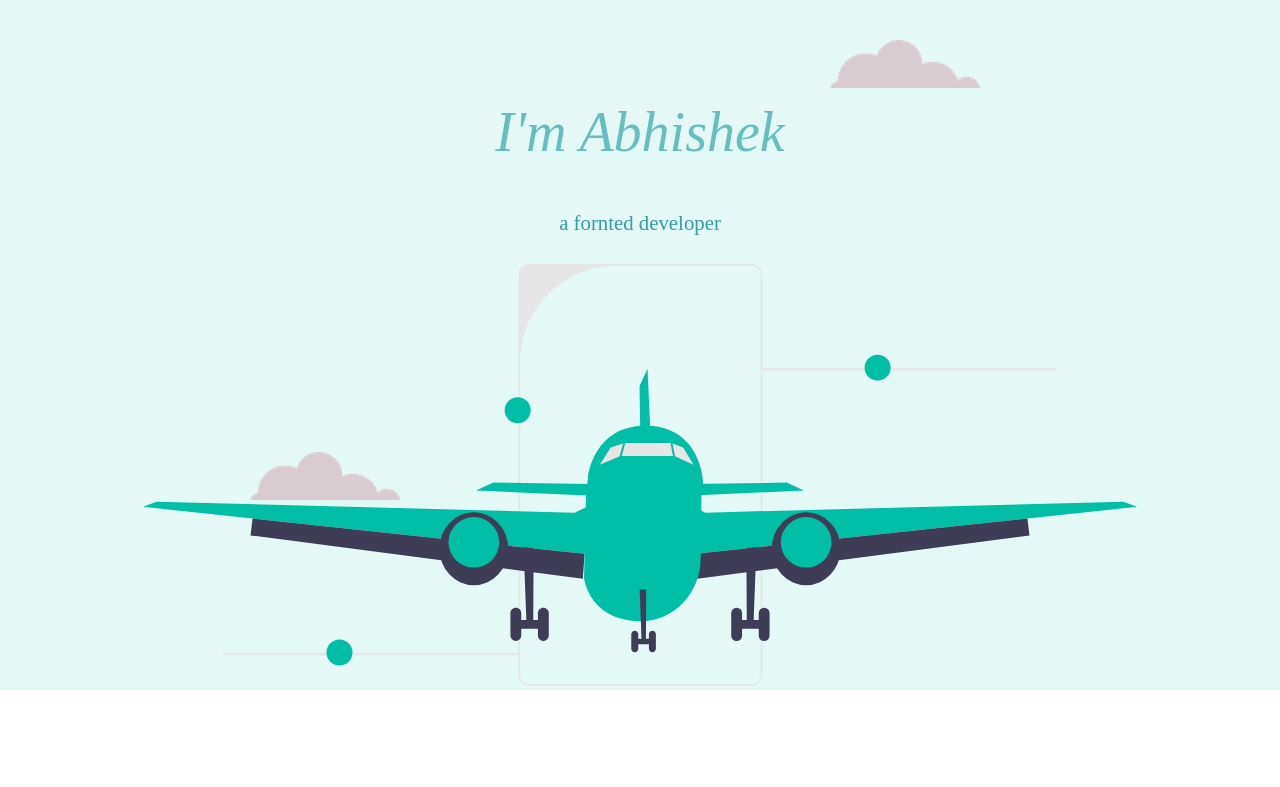
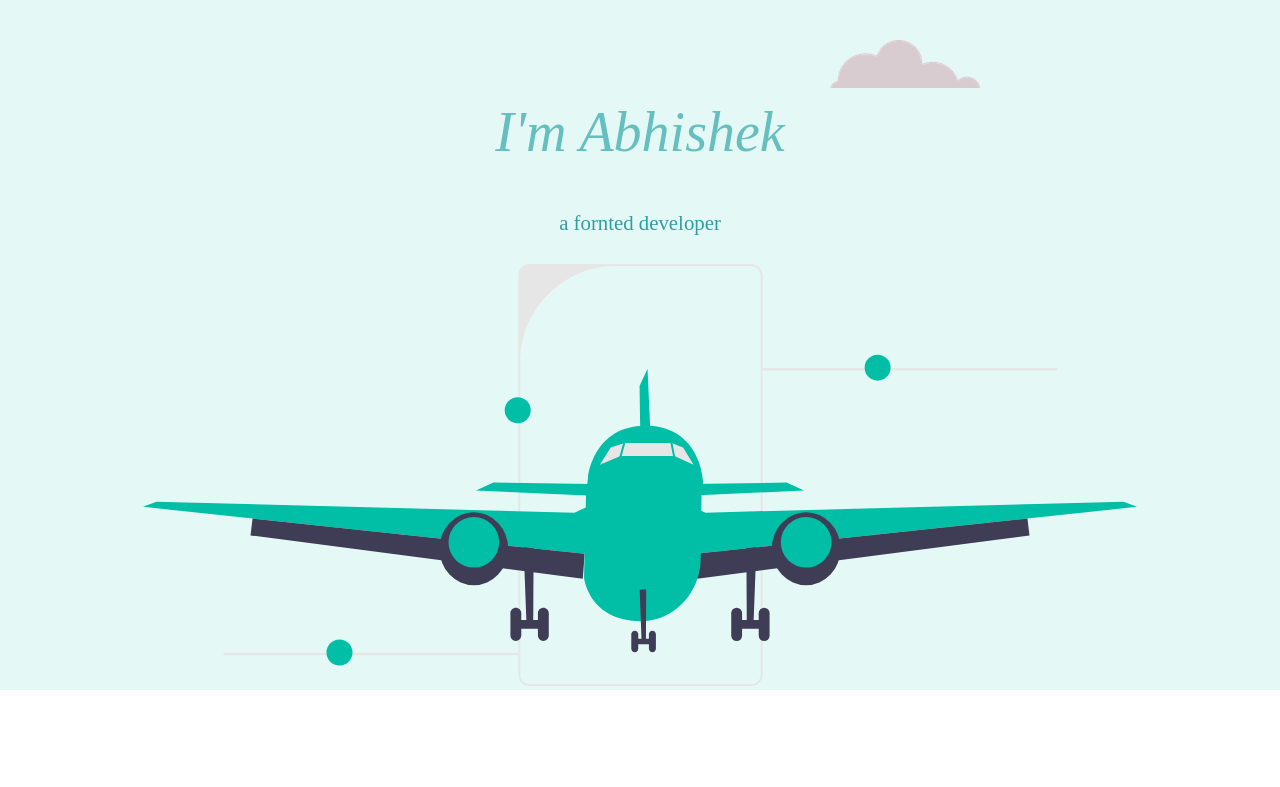
Before and after one commit to abishekk-jpg/Personal_website, a plain HTML site: page index.html in a window 1280 px wide. Shown: the top 787 px of the page. Drawn offline with Linux system fonts and the light colour scheme.

Commit message:
removing bottom cloud

```diff
--- a/index.html
+++ b/index.html
@@ -13,7 +13,6 @@
     <h1><em>I'm Abhishek</em></h1>
     <p style="color:#319DA0;">a fornted developer</p>
       <img class="top-cloud" src="images/cloud.png" alt="cloud-image">
-        <img class="bottom-cloud" src="images/cloud.png" alt="cloud-image">
     <img class="jet-img" src="images/1.svg" alt="jet-image">
   </div>
 <!--**********************************middle and bottom container for skills and contacts****************************-->
```
